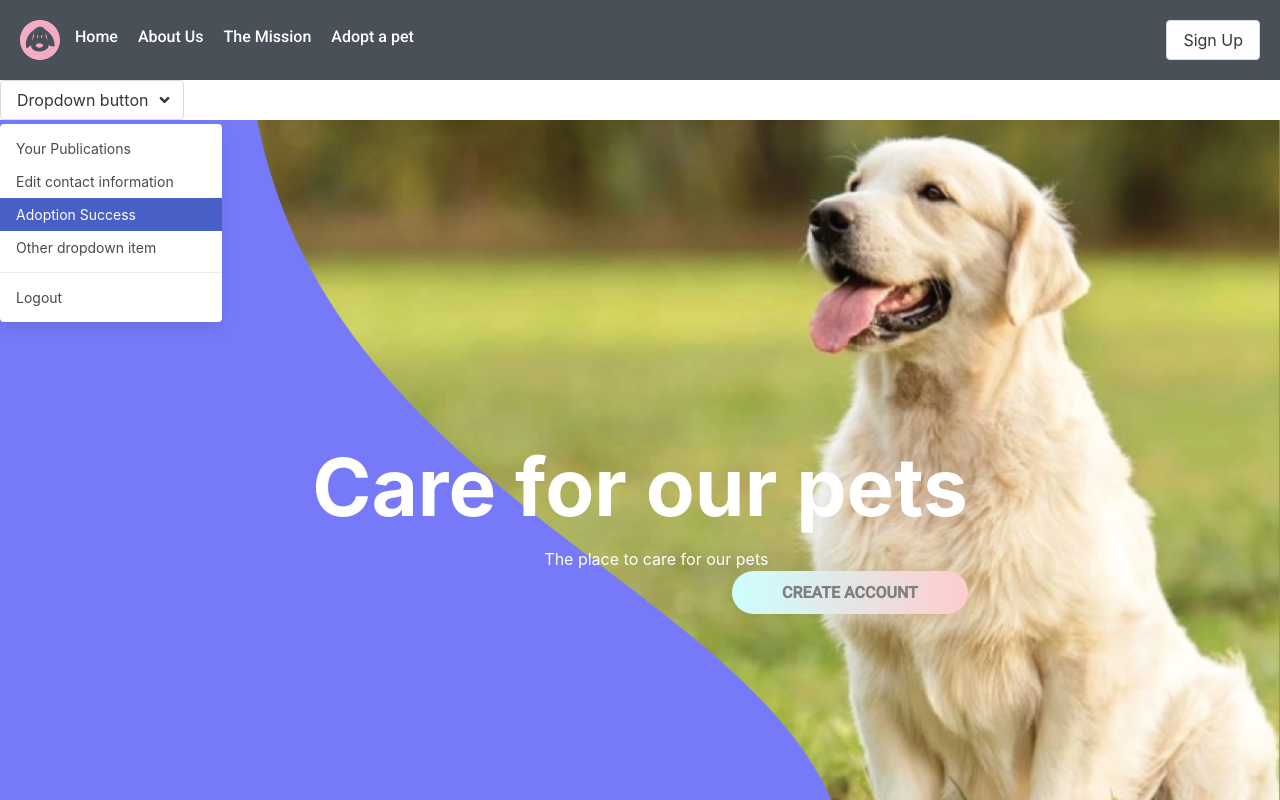
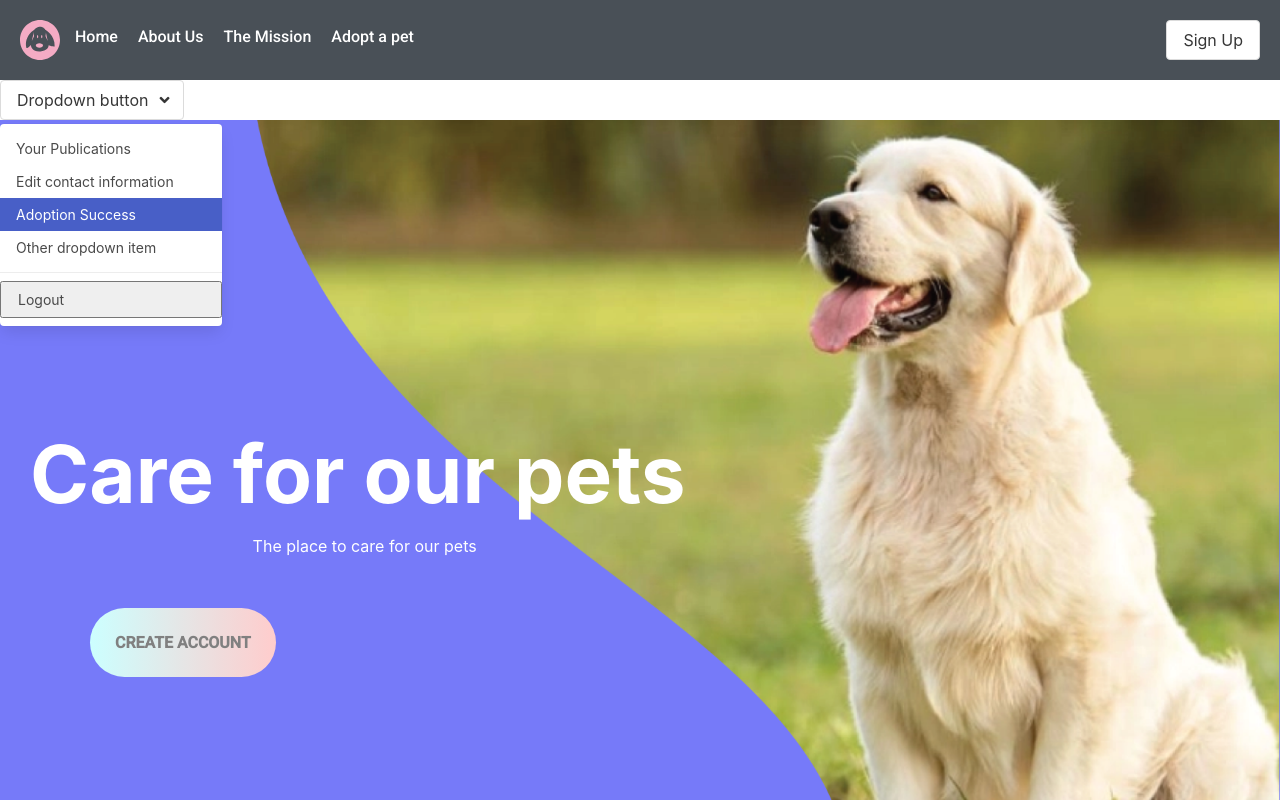
Before and after one commit to jbovone/ra-hackatlon-course-it, a React (Create React App) app: page / in a window 1280 px wide. Shown: the top 800 px of the page. Built offline with nearby package versions, Linux system fonts and the light colour scheme.

Commit message:
button logout working!

```diff
--- a/src/components/Form/Form.jsx
+++ b/src/components/Form/Form.jsx
@@ -79,7 +79,7 @@ const Form = ({ route = "signup", formShow }) => {
       .then((res) => {
         console.log(res.data);
         setRedirect(() => true);
-      }) //trae un nombre hacemos un toaster bienvenido nombre??
+      })
       .catch(() => setError(() => true));
   };
 
--- a/src/components/bulma-components/aside.jsx
+++ b/src/components/bulma-components/aside.jsx
@@ -1,39 +1,50 @@
 import React from "react";
 import { css } from "@emotion/css";
+import axios from "axios";
 
 const style = css({});
 
 const Aside = () => {
+  function handleLogout() {
+    return axios
+      .post("/logout", {
+        useCredentials: true,
+      })
+      .then((res) => {
+        console.log("exploto");
+      })
+      .catch(() => console.log("exploto"));
+  }
   return (
-    <div class="dropdown is-active">
-      <div class="dropdown-trigger">
+    <div className="dropdown is-active">
+      <div className="dropdown-trigger">
         <button
-          class="button"
+          className="button"
           aria-haspopup="true"
           aria-controls="dropdown-menu"
         >
           <span>Dropdown button</span>
-          <span class="icon is-small">
-            <i class="fas fa-angle-down" aria-hidden="true"></i>
+          <span className="icon is-small">
+            <i className="fas fa-angle-down" aria-hidden="true"></i>
           </span>
         </button>
       </div>
-      <div class="dropdown-menu" id="dropdown-menu" role="menu">
-        <div class="dropdown-content">
-          <a href="#" class="dropdown-item">
+      <div className="dropdown-menu" id="dropdown-menu" role="menu">
+        <div className="dropdown-content">
+          <a href="#" className="dropdown-item">
             Your Publications
           </a>
-          <a class="dropdown-item">Edit contact information</a>
-          <a href="#" class="dropdown-item is-active">
+          <a className="dropdown-item">Edit contact information</a>
+          <a href="#" className="dropdown-item is-active">
             Adoption Success
           </a>
-          <a href="#" class="dropdown-item">
+          <a href="#" className="dropdown-item">
             Other dropdown item
           </a>
-          <hr class="dropdown-divider" />
-          <a href="#" class="dropdown-item">
+          <hr className="dropdown-divider" />
+          <button className="dropdown-item" onClick={handleLogout}>
             Logout
-          </a>
+          </button>
         </div>
       </div>
     </div>
--- a/src/components/normalizers/Section.jsx
+++ b/src/components/normalizers/Section.jsx
@@ -1,9 +1,6 @@
 import styled from "@emotion/styled";
 
-const Section = styled.section(({ backColor, background, css }) => ({
-  display: "flex",
-  justifyContent: "center",
-  alignItems: "stretch",
+const Section = styled.section(({ backColor, background, css, jcUnset }) => ({
   minHeight: "100vh",
   position: "relative",
   backgroundImage: `url('${background}')`,
--- a/src/pages/homePage.jsx
+++ b/src/pages/homePage.jsx
@@ -26,10 +26,24 @@ const HomePage = ({ formShow }) => {
       color: "white",
     },
   });
-  const setion1 = css({
+  const section1 = css({
+    display: "flex",
+    justifyContent: "space-between",
+
+    alignItems: "stretch",
     button: {
-      maxWidth: 200,
+      padding: 25,
+      alignSelf: "flex-start",
+      transform: "translateY(50px) translateX(80px)",
     },
+    h1: {
+      textIndent: 20,
+    },
+  });
+  const setion2 = css({
+    display: "flex",
+    justifyContent: "center",
+    alignItems: "stretch",
   });
 
   const {
@@ -38,7 +52,7 @@ const HomePage = ({ formShow }) => {
 
   return (
     <Main>
-      <Section backColor={back0} background={theGuardian}>
+      <Section backColor={back0} background={theGuardian} className={section1}>
         <div className={style}>
           <H1 bold size={80}>
             Care for our pets
@@ -55,6 +69,7 @@ const HomePage = ({ formShow }) => {
       <Section
         backColor={back1}
         background={heros}
+        className={setion2}
         css={{
           justifyContent: "space-evenly",
         }}
```
